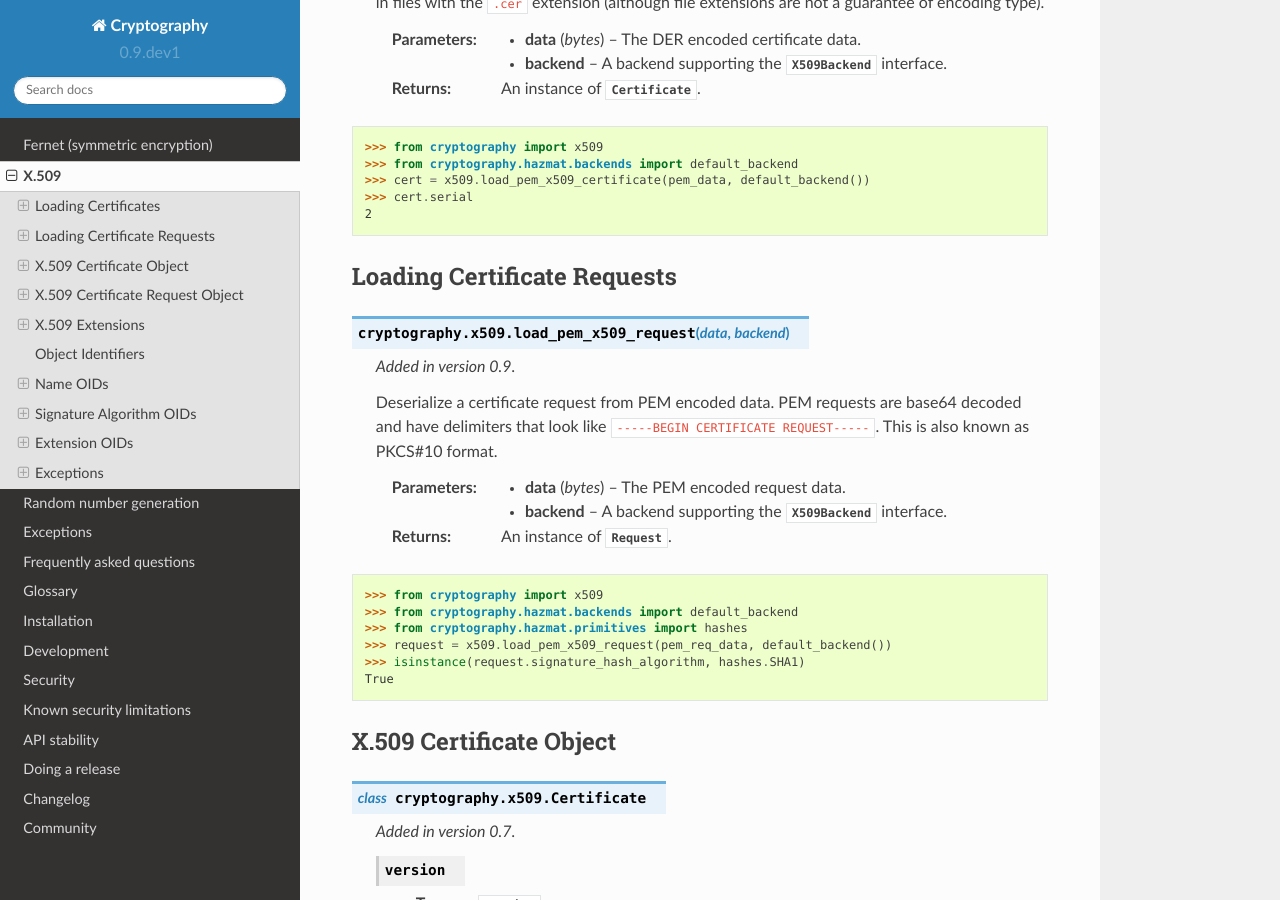
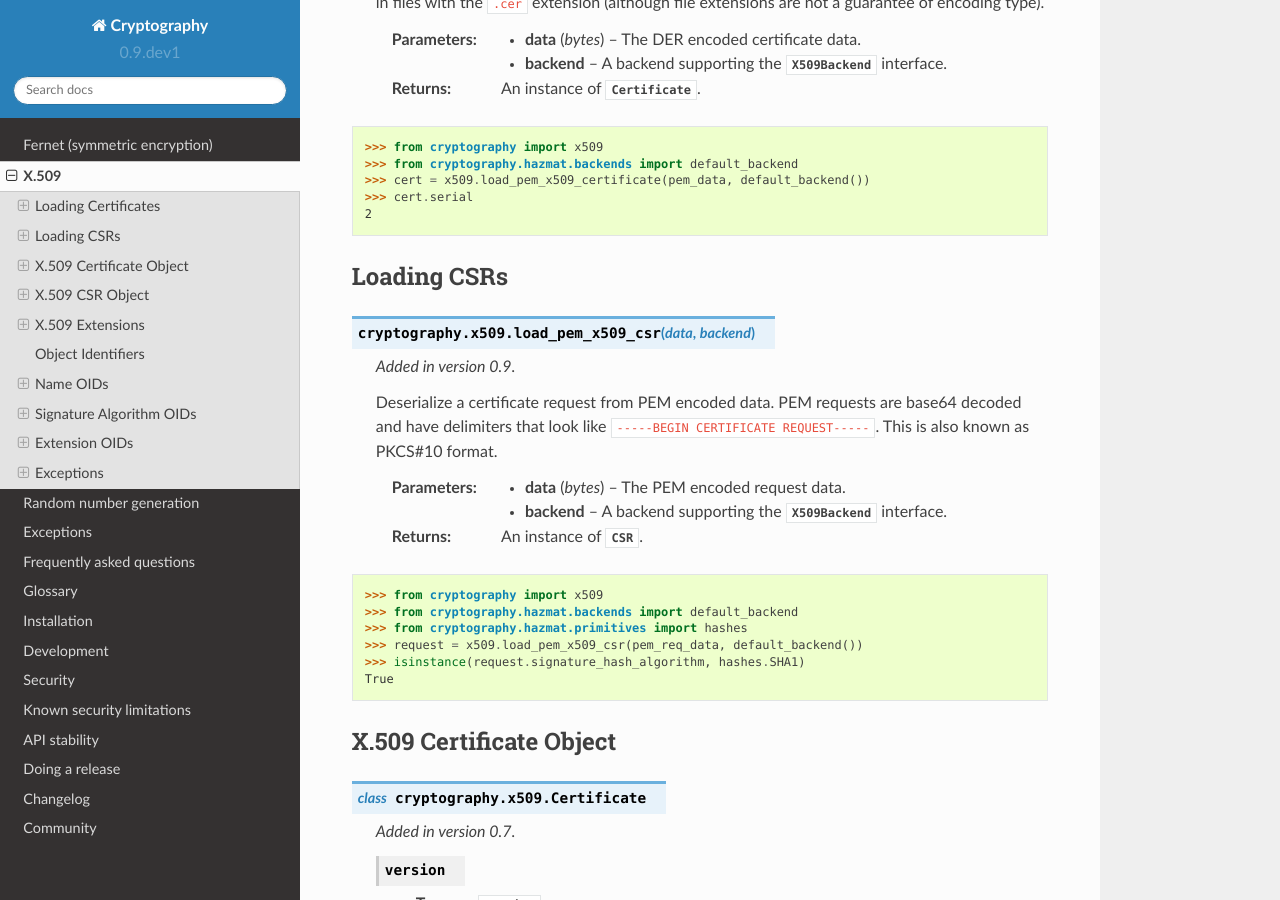
Before and after one commit to WebKing0121/cryptography, a Sphinx documentation site: the page built from docs/x509.rst, in a window 1280 px wide and 900 px high, scrolled down 630 px. Built offline with Sphinx 7.4.7 and the Read the Docs theme 2.0.0, drawn with Linux system fonts in a browser that asks for light colours; pages that are not in the unit, such as notebooks, are missing from menus; some of the changed text lies outside the part shown.

Commit message:
rename request to CSR

```diff
--- a/CHANGELOG.rst
+++ b/CHANGELOG.rst
@@ -19,7 +19,7 @@ Changelog
   and
   :class:`~cryptography.hazmat.primitives.asymmetric.ec.EllipticCurvePrivateKeyWithSerialization`.
 * Add support for parsing X.509 requests with
-  :func:`~cryptography.x509.load_pem_x509_request`.
+  :func:`~cryptography.x509.load_pem_x509_csr`.
 
 0.8.1 - 2015-03-20
 ~~~~~~~~~~~~~~~~~~
--- a/docs/hazmat/backends/interfaces.rst
+++ b/docs/hazmat/backends/interfaces.rst
@@ -510,10 +510,10 @@ A specific ``backend`` may provide one or more of these interfaces.
 
         :returns: An instance of :class:`~cryptography.x509.Certificate`.
 
-    .. method:: load_pem_x509_request(data)
+    .. method:: load_pem_x509_csr(data)
 
         .. versionadded:: 0.9
 
         :param bytes data: PEM formatted certificate request data.
 
-        :returns: An instance of :class:`~cryptography.x509.Request`.
+        :returns: An instance of :class:`~cryptography.x509.CSR`.
--- a/docs/x509.rst
+++ b/docs/x509.rst
@@ -77,10 +77,10 @@ Loading Certificates
     >>> cert.serial
     2
 
-Loading Certificate Requests
-~~~~~~~~~~~~~~~~~~~~~~~~~~~~
+Loading CSRs
+~~~~~~~~~~~~
 
-.. function:: load_pem_x509_request(data, backend)
+.. function:: load_pem_x509_csr(data, backend)
 
     .. versionadded:: 0.9
 
@@ -95,7 +95,7 @@ Loading Certificate Requests
         :class:`~cryptography.hazmat.backends.interfaces.X509Backend`
         interface.
 
-    :returns: An instance of :class:`~cryptography.x509.Request`.
+    :returns: An instance of :class:`~cryptography.x509.CSR`.
 
 .. testsetup::
 
@@ -125,7 +125,7 @@ Loading Certificate Requests
     >>> from cryptography import x509
     >>> from cryptography.hazmat.backends import default_backend
     >>> from cryptography.hazmat.primitives import hashes
-    >>> request = x509.load_pem_x509_request(pem_req_data, default_backend())
+    >>> request = x509.load_pem_x509_csr(pem_req_data, default_backend())
     >>> isinstance(request.signature_hash_algorithm, hashes.SHA1)
     True
 
@@ -263,10 +263,10 @@ X.509 Certificate Object
             ...     print(ext)
             <Extension(oid=<ObjectIdentifier(oid=2.5.29.19, name=basicConstraints)>, critical=True, value=<BasicConstraints(ca=True, path_length=None)>)>
 
-X.509 Certificate Request Object
-~~~~~~~~~~~~~~~~~~~~~~~~~~~~~~~~
+X.509 CSR Object
+~~~~~~~~~~~~~~~~
 
-.. class:: Request
+.. class:: CSR
 
     .. versionadded:: 0.9
 
```
Also changed, not shown: 7 other files.
